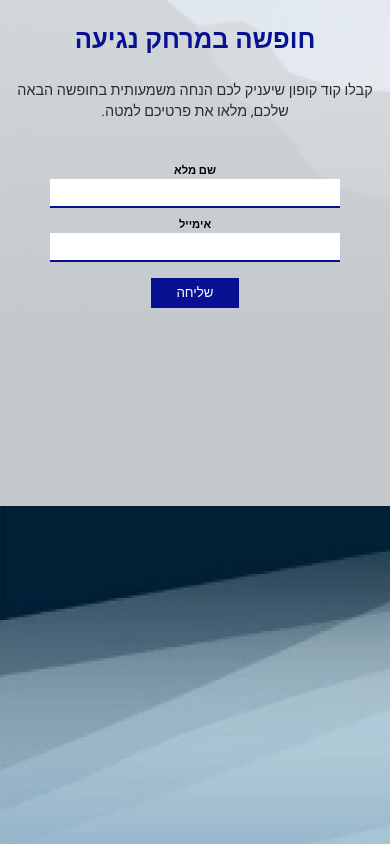
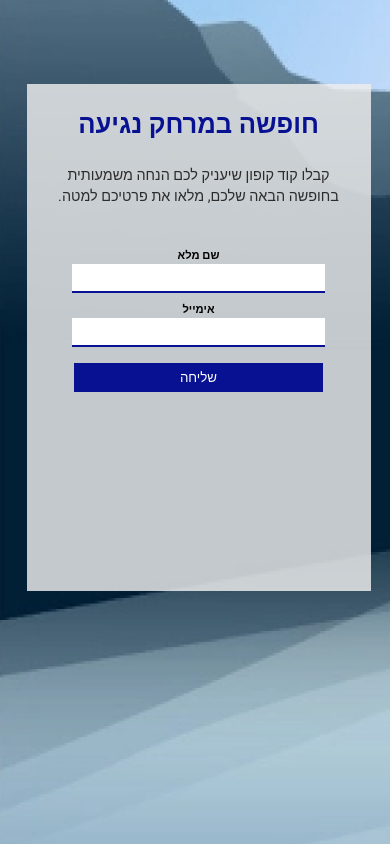
Before and after one commit to Tomerzhr/Vacation, a plain HTML site: page index.html in a window 390 px wide. Drawn offline with Linux system fonts and the light colour scheme.

Commit message:
last change

```diff
--- a/style.css
+++ b/style.css
@@ -91,11 +91,11 @@ button {
 @media (max-width:450px) {
 
     .contactBox {
-        top: 0;
-        right: 0;
+        top: 10%;
+        right: 5%;
         text-align: center;
         padding: 0 1rem;
-        width: auto;
+        width: 80%;
         height: 60%;
     }
 
@@ -108,4 +108,8 @@ button {
         flex-direction: column;
         align-items: center;
     }
+
+    button {
+        width: 80%;
+    }
 }
```
